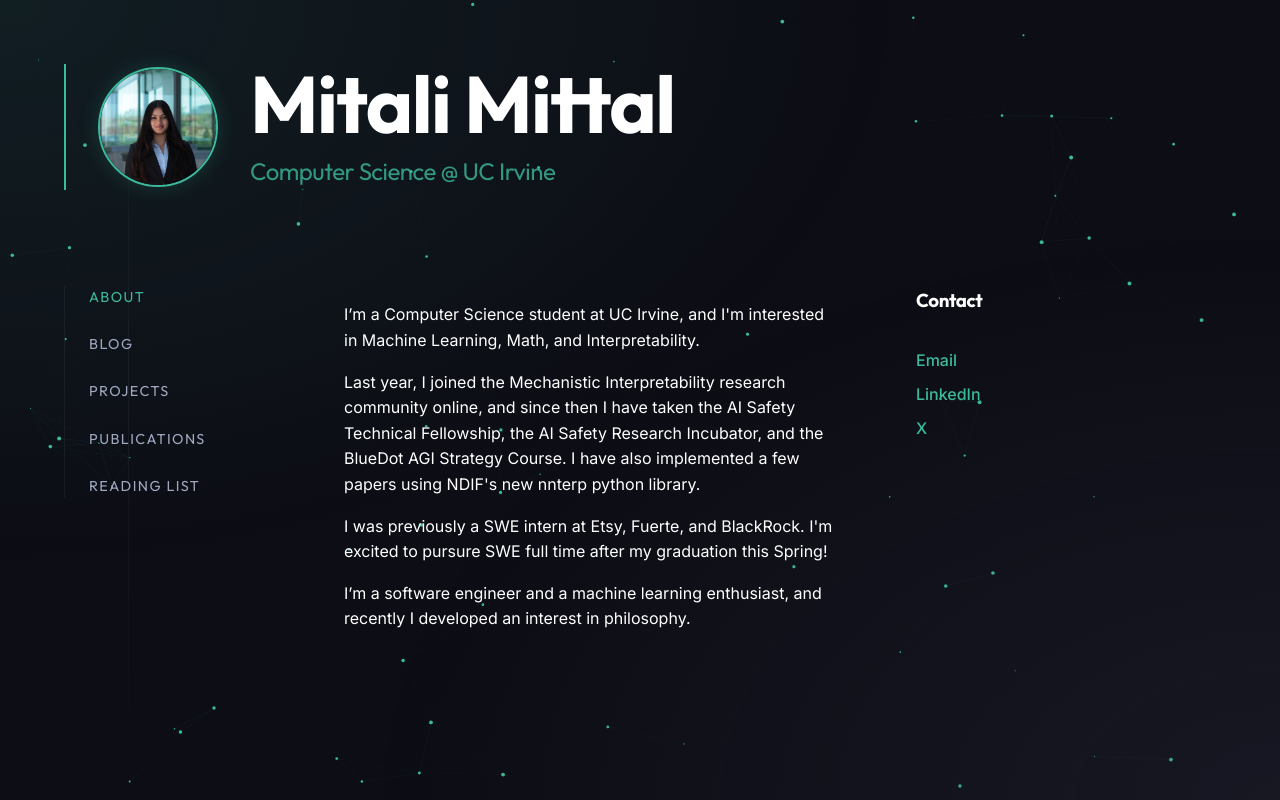
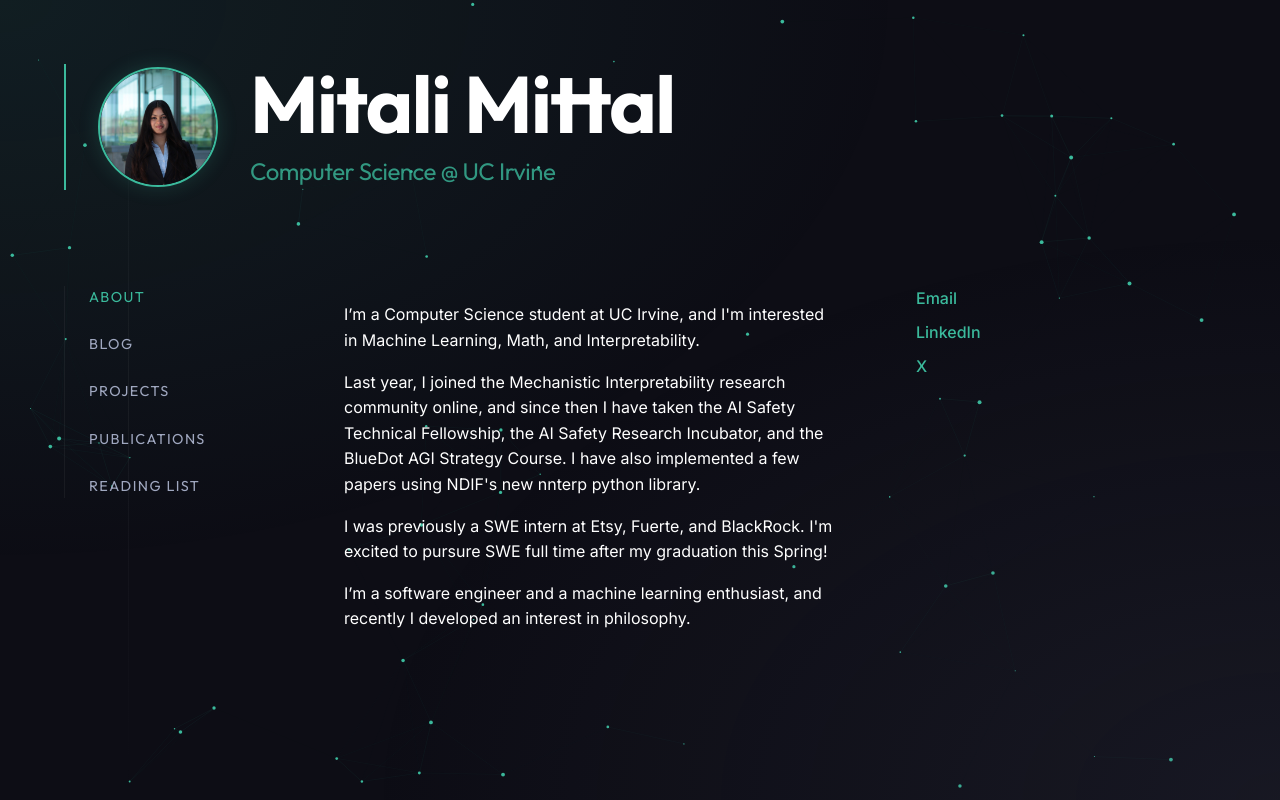
Before and after one commit to mital-i/mital-i.github.io, a React (Vite) app: page / in a window 1280 px wide. Built offline with nearby package versions, Linux system fonts and the light colour scheme.

Commit message:
made some changes

```diff
--- a/src/App.tsx
+++ b/src/App.tsx
@@ -95,7 +95,6 @@ function App() {
 
           <aside className="sidebar">
             <div className="card">
-              <h3>Contact</h3>
               <div className="contact-item">
                 <a href="mailto:mitaliactive@gmail.com"><span className="contact-label">Email</span></a>
               </div>
```
